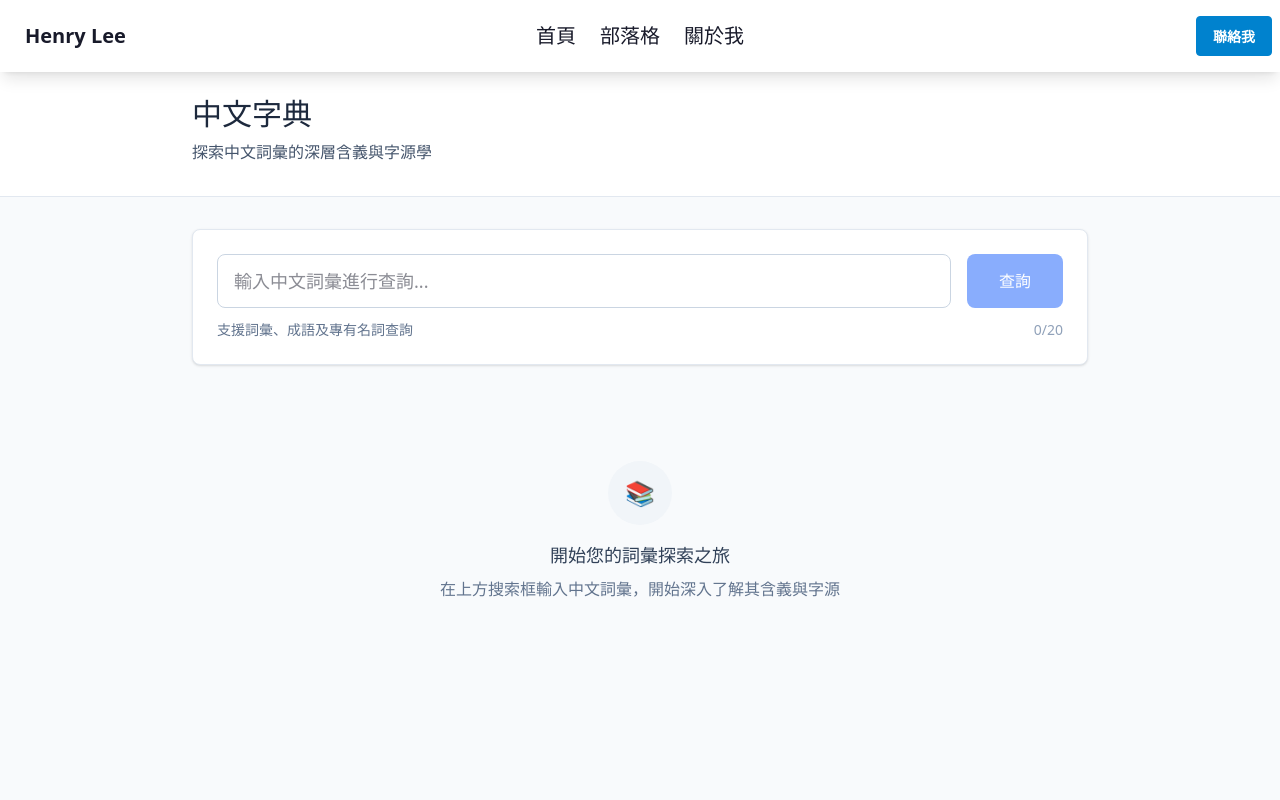
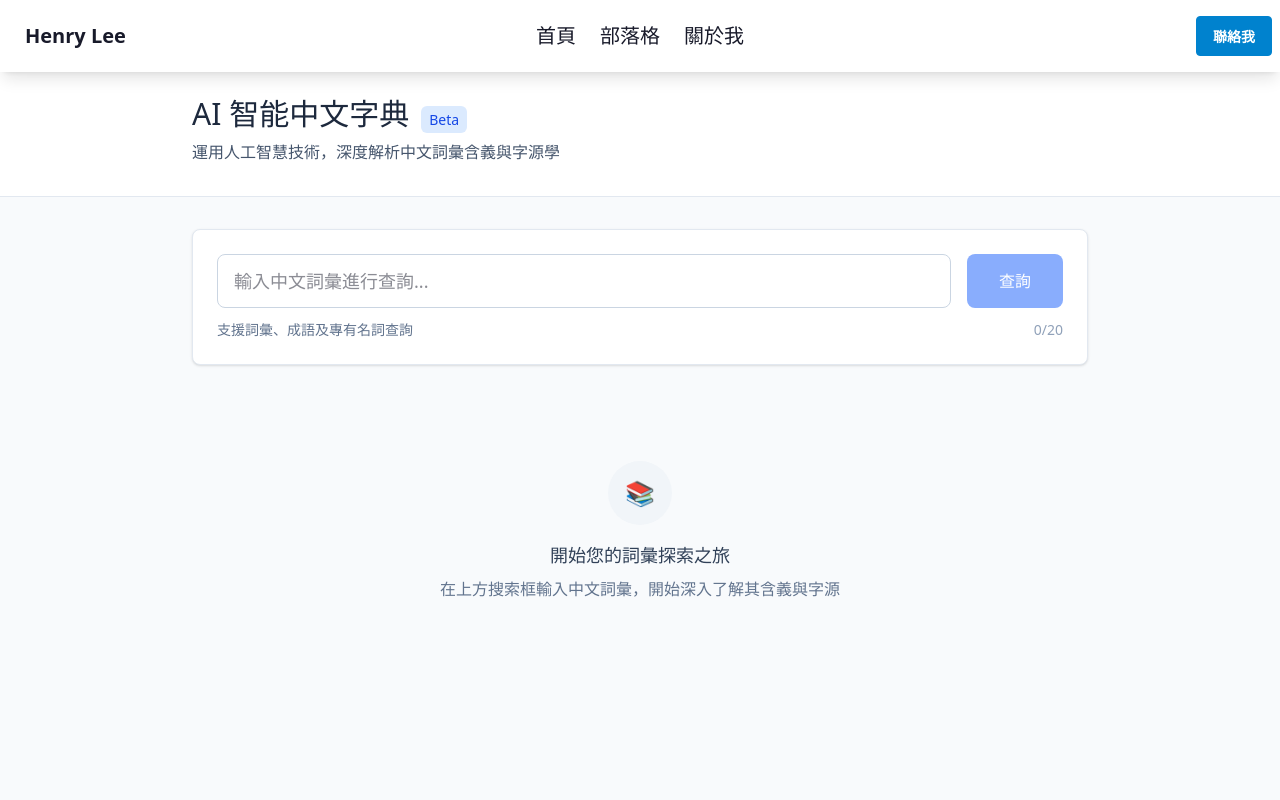
Before and after one commit to u88803494/my-website, a Next.js app: page /ai-dictionary in a window 1280 px wide. Shown: the top 800 px of the page. Built offline with nearby package versions, Linux system fonts and the light colour scheme.

Commit message:
feat: update dictionary title to highlight AI capabilities
- Change title to 'AI 智能中文字典' with Beta badge
- Update subtitle to emphasize AI technology features
- Add blue Beta badge to indicate new technology product
- Improve product positioning and branding clarity

```diff
--- a/src/app/ai-dictionary/page.tsx
+++ b/src/app/ai-dictionary/page.tsx
@@ -142,8 +142,11 @@ const AIDictionaryPage: React.FC = () => {
       <div className="border-b border-slate-200 bg-white">
         <div className="container mx-auto px-6 py-8">
           <div className="mx-auto max-w-4xl">
-            <h1 className="mb-2 text-3xl font-light text-slate-800">中文字典</h1>
-            <p className="text-slate-600">探索中文詞彙的深層含義與字源學</p>
+            <h1 className="mb-2 text-3xl font-light text-slate-800">
+              AI 智能中文字典
+              <span className="ml-3 rounded-md bg-blue-100 px-2 py-1 text-sm font-medium text-blue-700">Beta</span>
+            </h1>
+            <p className="text-slate-600">運用人工智慧技術，深度解析中文詞彙含義與字源學</p>
           </div>
         </div>
       </div>
```
